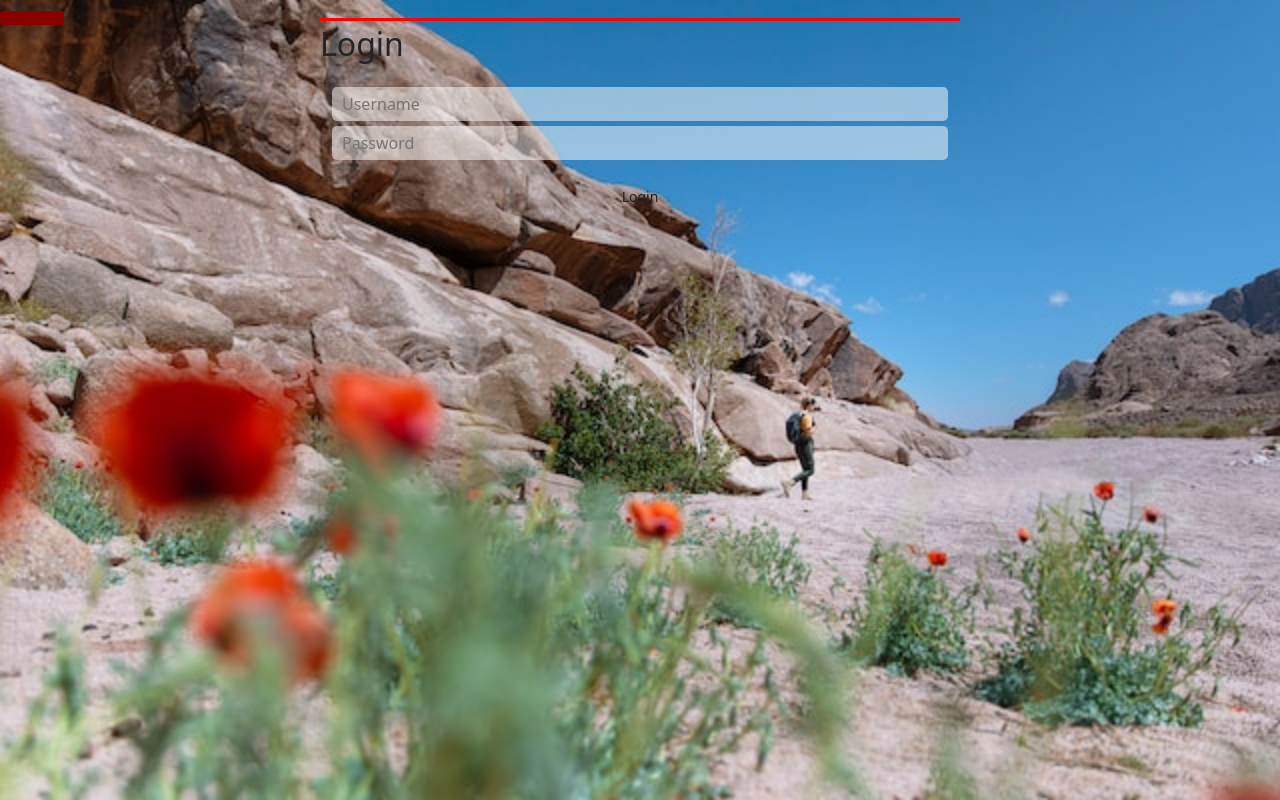
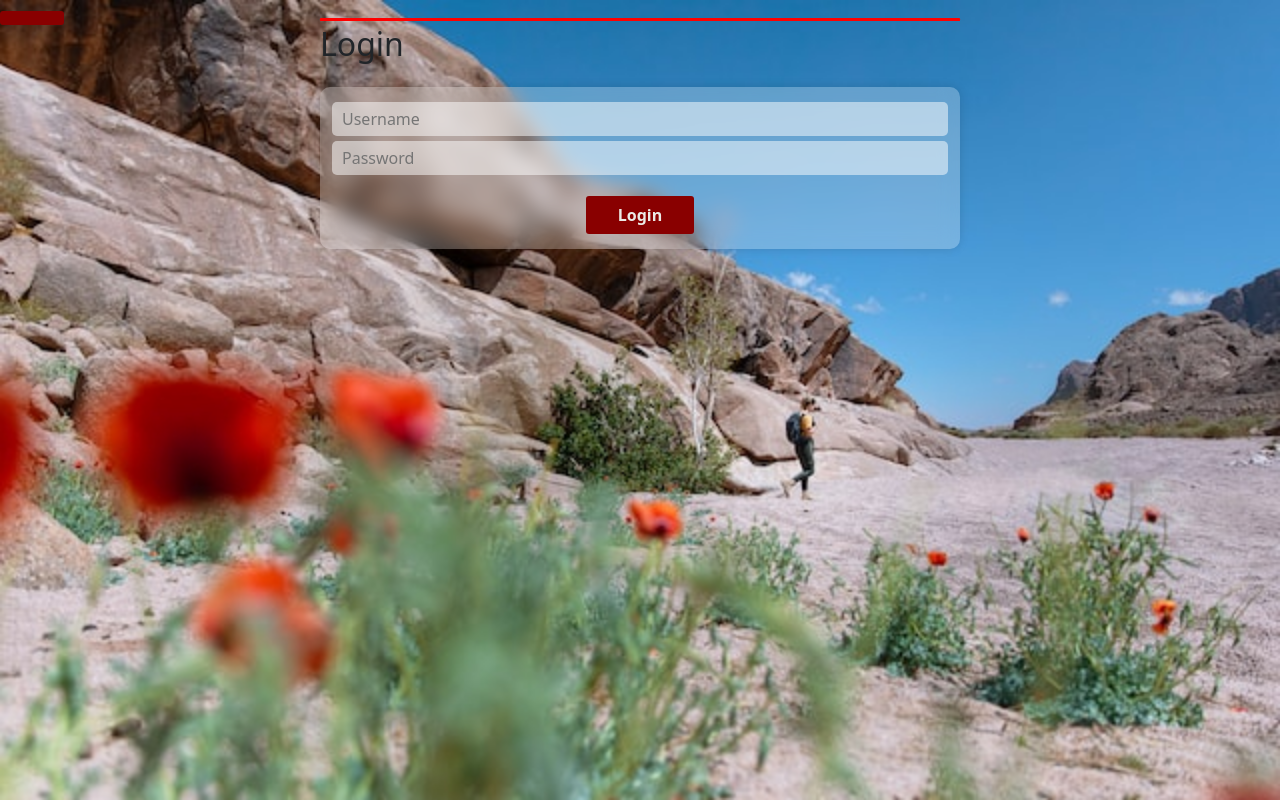
Before and after one commit to joanaBrit/famous-wardrobe-app, a React (Create React App) app in the folder client/: page /login in a window 1280 px wide. Built offline with nearby package versions, Linux system fonts and the light colour scheme.

Commit message:
Styling the buttons

```diff
--- a/client/src/components/Form.js
+++ b/client/src/components/Form.js
@@ -79,7 +79,7 @@ export default function Form({ title, request, fields, redirect, onLoad }) {
       <Container>
         <Row>
           {fields.length > 0 ?
-            <Col as="form" xs={{ span: 8 }} md={{ span: 6 }} onSubmit={handleSubmit} autoComplete='off'>
+            <Col as="form" xs={{ span: 8 }} md={{ span: 6 }} onSubmit={handleSubmit} autoComplete='off' className='jo-card'>
               {fieldValues(fields).map(field => {
                 const { type, name, variable } = field
                 return (
@@ -105,7 +105,7 @@ export default function Form({ title, request, fields, redirect, onLoad }) {
                 )
               })}
               {errors && <p className='text-warning bold text mt-4'>{errors}</p>}
-              <button type="submit" className='btn btn-sm m-auto mt-3'>{title}</button>
+              <button type="submit" className='m-auto mt-3'>{title}</button>
             </Col>
             :
             'Form Error'
```
